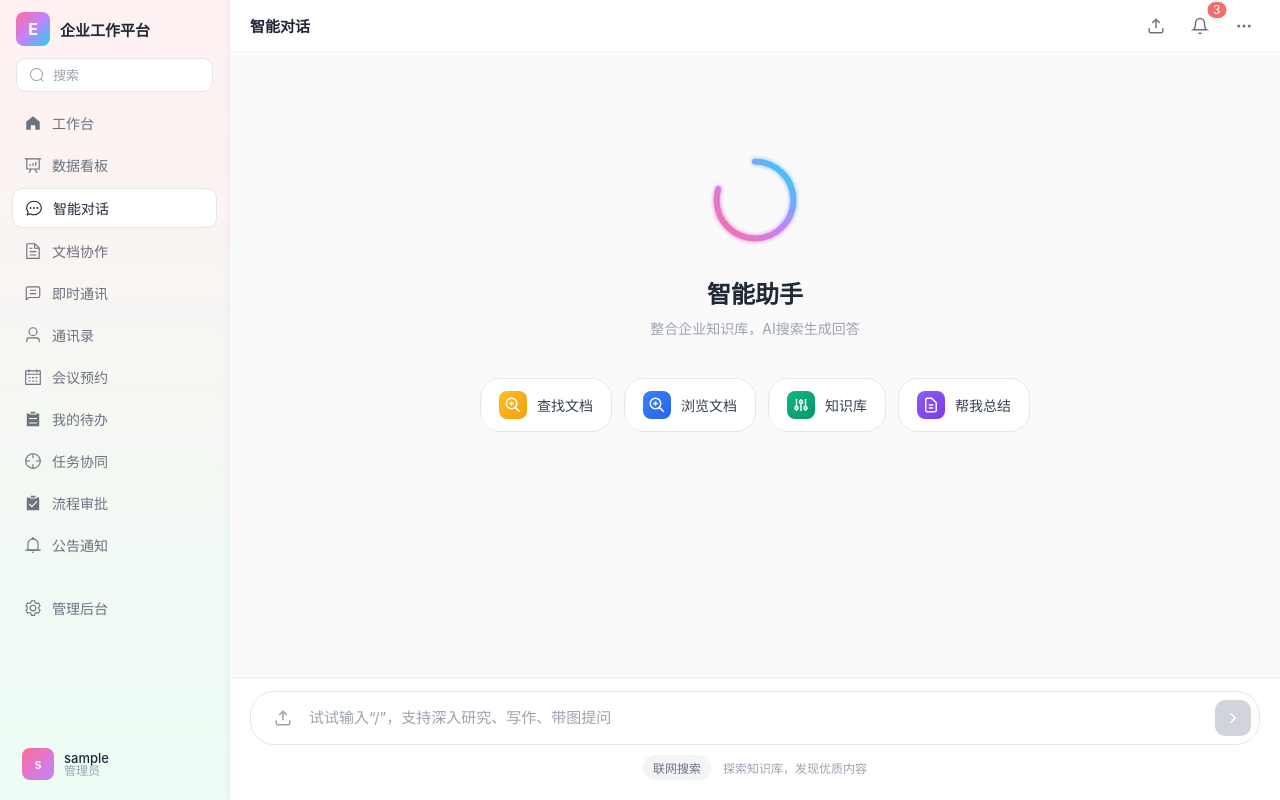
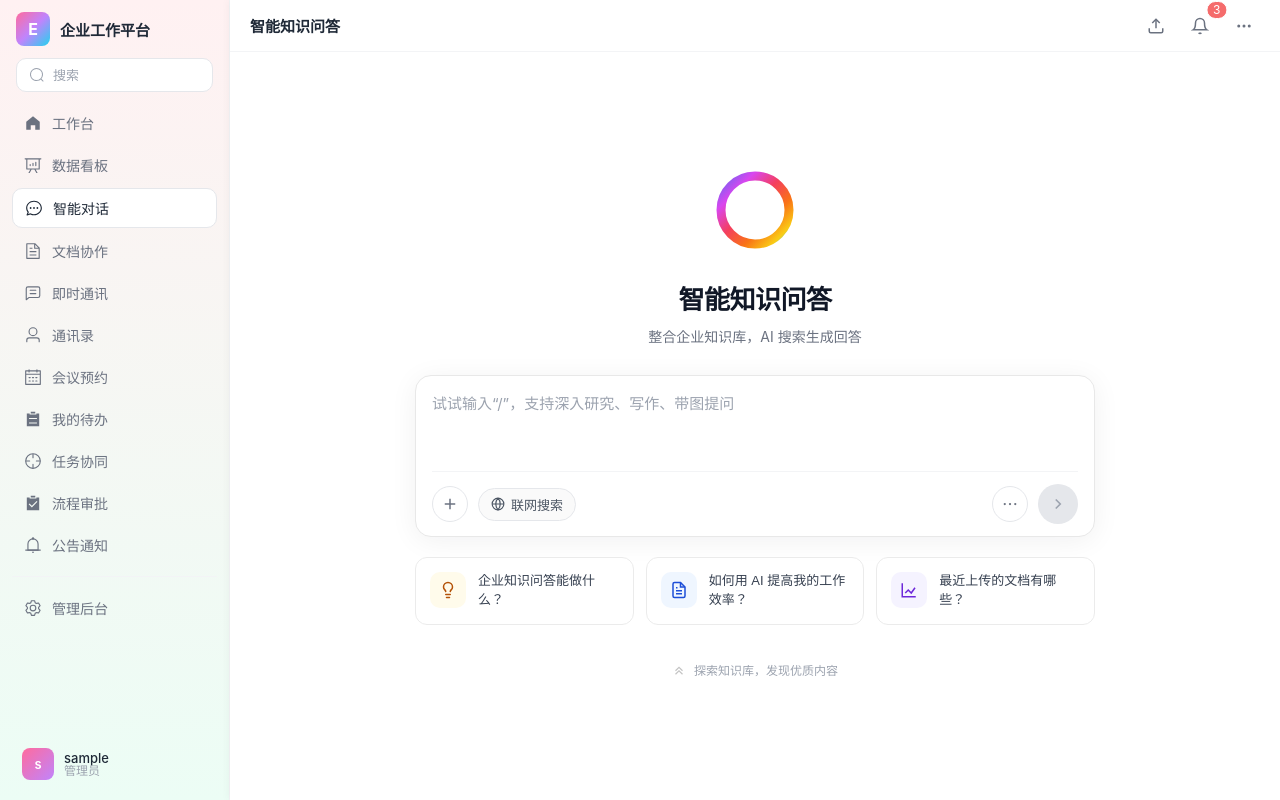
Before and after one commit to ZjlShenshiqing/EnterpriseKnowledgeWorkspace, a Vue app in the folder enterprise-web/: page /chat in a window 1280 px wide. Built offline with nearby package versions, Linux system fonts and the light colour scheme; sample sign-in values are in the browser's storage.

Commit message:
style: 智能助手页面优化

```diff
--- a/enterprise-web/src/layouts/MainLayout.vue
+++ b/enterprise-web/src/layouts/MainLayout.vue
@@ -114,7 +114,7 @@ const mainContentWrapStyle = computed(() => {
       minHeight: '0',
       overflow: 'hidden',
       padding: '0',
-      background: '#fafafa',
+      background: '#fff',
       display: 'flex',
       flexDirection: 'column',
     }
--- a/enterprise-web/src/pages/Chat.vue
+++ b/enterprise-web/src/pages/Chat.vue
@@ -1,49 +1,99 @@
 <template>
   <div class="chat-fullpage">
     <!-- Messages Area -->
-    <div class="messages-container" ref="box">
-      <!-- Empty State -->
-      <div v-if="!messages.length" class="empty-state">
-        <div class="empty-logo">
-          <svg width="96" height="96" viewBox="0 0 100 100" fill="none">
+    <div
+      class="messages-container"
+      ref="box"
+      :class="{ 'messages-container--landing': !messages.length }"
+    >
+      <!-- 飞书式落地：白底居中 + 大输入卡 + 推荐问 -->
+      <div v-if="!messages.length" class="chat-landing">
+        <div class="feishu-logo-ring" aria-hidden="true">
+          <svg width="88" height="88" viewBox="0 0 88 88" fill="none" xmlns="http://www.w3.org/2000/svg">
             <defs>
-              <linearGradient id="emptyLogoGradient" x1="0%" y1="0%" x2="100%" y2="100%">
-                <stop offset="0%" style="stop-color:#ff6b9d"/>
-                <stop offset="50%" style="stop-color:#c084fc"/>
-                <stop offset="100%" style="stop-color:#22d3ee"/>
+              <linearGradient id="chatRingGrad" x1="0%" y1="0%" x2="100%" y2="100%">
+                <stop offset="0%" stop-color="#6366f1"/>
+                <stop offset="22%" stop-color="#d946ef"/>
+                <stop offset="45%" stop-color="#f43f5e"/>
+                <stop offset="68%" stop-color="#f97316"/>
+                <stop offset="88%" stop-color="#facc15"/>
+                <stop offset="100%" stop-color="#22d3ee"/>
               </linearGradient>
-              <filter id="logoGlow">
-                <feGaussianBlur stdDeviation="2" result="coloredBlur"/>
-                <feMerge>
-                  <feMergeNode in="coloredBlur"/>
-                  <feMergeNode in="SourceGraphic"/>
-                </feMerge>
-              </filter>
             </defs>
-            <circle cx="50" cy="50" r="40" fill="none" stroke="url(#emptyLogoGradient)" stroke-width="6" stroke-linecap="round" stroke-dasharray="200 200" transform="rotate(-90 50 50)" filter="url(#logoGlow)">
-              <animateTransform attributeName="transform" type="rotate" from="-90 50 50" to="270 50 50" dur="3s" repeatCount="indefinite"/>
-              <animate attributeName="stroke-dashoffset" from="0" to="-400" dur="3s" repeatCount="indefinite"/>
-            </circle>
+            <circle cx="44" cy="44" r="34" fill="none" stroke="url(#chatRingGrad)" stroke-width="9" stroke-linecap="round"/>
           </svg>
         </div>
-        <div class="empty-title">智能助手</div>
-        <div class="empty-subtitle">整合企业知识库，AI搜索生成回答</div>
 
-        <div class="quick-actions">
-          <div
-            v-for="(action, index) in quickActions"
-            :key="action.label"
-            class="quick-action-card"
-            :style="{ animationDelay: `${index * 0.1}s` }"
-            @click="sendQuick(action.text)"
+        <h1 class="chat-landing-title">智能知识问答</h1>
+        <p class="chat-landing-sub">整合企业知识库，AI 搜索生成回答</p>
+
+        <div class="composer-card">
+          <textarea
+            v-model="input"
+            class="composer-textarea"
+            placeholder="试试输入“/”，支持深入研究、写作、带图提问"
+            @keydown.enter.exact.prevent="send"
+            :disabled="sending"
+            rows="3"
+            ref="textarea"
+            @input="autoResize"
+          />
+          <div class="composer-bar">
+            <div class="composer-bar-left">
+              <button type="button" class="btn-icon-circle" title="添加（即将支持）" @click.prevent>
+                <svg width="18" height="18" viewBox="0 0 24 24" fill="none" stroke="currentColor" stroke-width="2">
+                  <line x1="12" y1="5" x2="12" y2="19"/><line x1="5" y1="12" x2="19" y2="12"/>
+                </svg>
+              </button>
+              <span class="pill-web">
+                <svg width="14" height="14" viewBox="0 0 24 24" fill="none" stroke="currentColor" stroke-width="2">
+                  <circle cx="12" cy="12" r="10"/><path d="M2 12h20M12 2a15 15 0 0 1 0 20 15 15 0 0 1 0-20"/>
+                </svg>
+                联网搜索
+              </span>
+            </div>
+            <div class="composer-bar-right">
+              <button type="button" class="btn-icon-circle" title="更多" @click.prevent>
+                <svg width="18" height="18" viewBox="0 0 24 24" fill="currentColor">
+                  <circle cx="5" cy="12" r="1.5"/><circle cx="12" cy="12" r="1.5"/><circle cx="19" cy="12" r="1.5"/>
+                </svg>
+              </button>
+              <button
+                type="button"
+                class="send-btn-circle"
+                :disabled="sending || !input.trim()"
+                @click="send"
               >
-            <div class="quick-action-icon" :style="{ background: action.color }">
-              <svg width="18" height="18" viewBox="0 0 24 24" fill="none" stroke="currentColor" stroke-width="2">
-                <path :d="action.icon"/>
+                <svg v-if="!sending" width="18" height="18" viewBox="0 0 24 24" fill="none" stroke="currentColor" stroke-width="2.2">
+                  <polyline points="9 18 15 12 9 6"/>
                 </svg>
+                <span v-else class="send-btn-dots send-btn-dots--on-light" aria-hidden="true">
+                  <span></span><span></span><span></span>
+                </span>
+              </button>
             </div>
-            <span class="quick-action-label">{{ action.label }}</span>
           </div>
+        </div>
+
+        <div class="suggestion-row">
+          <button
+            v-for="(card, index) in suggestionCards"
+            :key="card.text"
+            type="button"
+            class="suggestion-card"
+            :style="{ animationDelay: `${index * 0.06}s` }"
+            @click="sendQuick(card.text)"
+          >
+            <span class="suggestion-card-icon" :class="'suggestion-card-icon--' + card.tone" v-html="card.iconSvg"></span>
+            <span class="suggestion-card-text">{{ card.text }}</span>
+          </button>
+        </div>
+
+        <div class="landing-footer">
+          <svg class="landing-footer-icon" width="14" height="14" viewBox="0 0 24 24" fill="none" stroke="currentColor" stroke-width="2">
+            <polyline points="18 15 12 9 6 15"/><polyline points="18 21 12 15 6 21"/>
+          </svg>
+          <span>探索知识库，发现优质内容</span>
         </div>
       </div>
 
@@ -92,44 +142,54 @@
       <div ref="bottom" />
     </div>
 
-    <!-- Input Area -->
-    <div class="input-area">
-      <div class="input-wrapper">
-        <button class="input-btn" title="上传文件">
-          <svg width="18" height="18" viewBox="0 0 24 24" fill="none" stroke="currentColor" stroke-width="2">
-            <path d="M21 15v4a2 2 0 0 1-2 2H5a2 2 0 0 1-2-2v-4"/>
-            <polyline points="17 8 12 3 7 8"/>
-            <line x1="12" y1="3" x2="12" y2="15"/>
-          </svg>
-        </button>
+    <!-- 对话中：底部同款大圆角输入卡 -->
+    <div v-if="messages.length" class="input-area input-area--thread">
+      <div class="composer-card composer-card--thread">
         <textarea
           v-model="input"
+          class="composer-textarea composer-textarea--thread"
           placeholder="试试输入“/”，支持深入研究、写作、带图提问"
           @keydown.enter.exact.prevent="send"
           :disabled="sending"
           rows="1"
           ref="textarea"
-          class="message-input"
           @input="autoResize"
         />
+        <div class="composer-bar">
+          <div class="composer-bar-left">
+            <button type="button" class="btn-icon-circle" title="添加（即将支持）" @click.prevent>
+              <svg width="18" height="18" viewBox="0 0 24 24" fill="none" stroke="currentColor" stroke-width="2">
+                <line x1="12" y1="5" x2="12" y2="19"/><line x1="5" y1="12" x2="19" y2="12"/>
+              </svg>
+            </button>
+            <span class="pill-web">
+              <svg width="14" height="14" viewBox="0 0 24 24" fill="none" stroke="currentColor" stroke-width="2">
+                <circle cx="12" cy="12" r="10"/><path d="M2 12h20M12 2a15 15 0 0 1 0 20 15 15 0 0 1 0-20"/>
+              </svg>
+              联网搜索
+            </span>
+          </div>
+          <div class="composer-bar-right">
+            <button type="button" class="btn-icon-circle" title="更多" @click.prevent>
+              <svg width="18" height="18" viewBox="0 0 24 24" fill="currentColor">
+                <circle cx="5" cy="12" r="1.5"/><circle cx="12" cy="12" r="1.5"/><circle cx="19" cy="12" r="1.5"/>
+              </svg>
+            </button>
             <button
+              type="button"
+              class="send-btn-circle"
+              :disabled="sending || !input.trim()"
               @click="send"
-          :disabled="sending || !input.trim()"
-          class="send-btn"
             >
-          <svg v-if="!sending" width="18" height="18" viewBox="0 0 24 24" fill="none" stroke="currentColor" stroke-width="2">
+              <svg v-if="!sending" width="18" height="18" viewBox="0 0 24 24" fill="none" stroke="currentColor" stroke-width="2.2">
                 <polyline points="9 18 15 12 9 6"/>
               </svg>
-          <svg v-else width="18" height="18" viewBox="0 0 24 24" fill="none" class="send-loading">
-            <circle cx="12" cy="12" r="10" stroke="currentColor" stroke-width="2" stroke-linecap="round" stroke-dasharray="16 8"/>
-          </svg>
+              <span v-else class="send-btn-dots send-btn-dots--on-light" aria-hidden="true">
+                <span></span><span></span><span></span>
+              </span>
             </button>
           </div>
-      <div class="input-footer">
-        <div class="footer-tags">
-          <span class="footer-tag">联网搜索</span>
         </div>
-        <span class="footer-text">探索知识库，发现优质内容</span>
       </div>
     </div>
   </div>
@@ -146,11 +206,25 @@ const box = ref(null)
 const bottom = ref(null)
 const textarea = ref(null)
 
-const quickActions = [
-  { label: '查找文档', text: '帮我找关于微服务架构的文档', icon: 'M21 21l-6-6m2-5a7 7 0 11-14 0 7 7 0 0114 0zM10 7v3m0 0v3m0-3h3m-3 0H7', color: 'linear-gradient(135deg, #fbbf24 0%, #f59e0b 100%)' },
-  { label: '浏览文档', text: '最近有哪些文档', icon: 'M21 21l-6-6m2-5a7 7 0 11-14 0 7 7 0 0114 0zM10 7v3m0 0v3m0-3h3m-3 0H7', color: 'linear-gradient(135deg, #3b82f6 0%, #2563eb 100%)' },
-  { label: '知识库', text: '有哪些知识库', icon: 'M12 6V4m0 2a2 2 0 100 4m0-4a2 2 0 110 4m-6 8a2 2 0 100-4m0 4a2 2 0 110-4m0 4v2m0-6V4m6 6v10m6-2a2 2 0 100-4m0 4a2 2 0 110-4m0 4v2m0-6V4', color: 'linear-gradient(135deg, #10b981 0%, #059669 100%)' },
-  { label: '帮我总结', text: '帮我总结最近上传的文档', icon: 'M9 12h6m-6 4h6m2 5H7a2 2 0 01-2-2V5a2 2 0 012-2h5.586a1 1 0 01.707.293l5.414 5.414a1 1 0 01.293.707V19a2 2 0 01-2 2z', color: 'linear-gradient(135deg, #8b5cf6 0%, #7c3aed 100%)' },
+const suggestionCards = [
+  {
+    text: '企业知识问答能做什么？',
+    tone: 'amber',
+    iconSvg:
+      '<svg width="18" height="18" viewBox="0 0 24 24" fill="none" stroke="currentColor" stroke-width="2" stroke-linecap="round"><path d="M15 14c.2-1 .7-1.7 1.5-2.5 1-.9 1.5-2.2 1.5-3.5A6 6 0 0 0 6 8c0 1 .2 2.2 1.5 3.5.7.7 1.3 1.5 1.5 2.5"/><path d="M9 18h6"/><path d="M10 22h4"/></svg>',
+  },
+  {
+    text: '如何用 AI 提高我的工作效率？',
+    tone: 'blue',
+    iconSvg:
+      '<svg width="18" height="18" viewBox="0 0 24 24" fill="none" stroke="currentColor" stroke-width="2"><path d="M14 2H6a2 2 0 0 0-2 2v16a2 2 0 0 0 2 2h12a2 2 0 0 0 2-2V8z"/><path d="M14 2v6h6M16 13H8M16 17H8M10 9H8"/></svg>',
+  },
+  {
+    text: '最近上传的文档有哪些？',
+    tone: 'violet',
+    iconSvg:
+      '<svg width="18" height="18" viewBox="0 0 24 24" fill="none" stroke="currentColor" stroke-width="2"><path d="M3 3v18h18"/><path d="M7 16l4-4 4 4 5-7"/></svg>',
+  },
 ]
 
 function sendQuick(q) {
@@ -258,56 +332,206 @@ async function send() {
   background: #fafafa;
 }
 
-.empty-state {
+.messages-container--landing {
+  display: flex;
+  flex-direction: column;
+  align-items: stretch;
+  justify-content: center;
+  padding: 20px 24px 40px;
+  background: #fff;
+}
+
+.chat-landing {
+  width: 100%;
+  max-width: 680px;
+  margin: 0 auto;
   display: flex;
   flex-direction: column;
   align-items: center;
-  justify-content: center;
-  padding: 80px 20px;
 }
 
-.empty-logo {
-  margin-bottom: 24px;
+.feishu-logo-ring {
+  margin: 12px 0 4px;
+  flex-shrink: 0;
 }
 
-.empty-title {
-  font-size: 24px;
+.chat-landing-title {
+  font-size: 26px;
   font-weight: 600;
-  color: #1f2937;
-  margin-bottom: 8px;
+  color: #111827;
+  letter-spacing: -0.02em;
+  margin: 18px 0 10px;
+  text-align: center;
 }
 
-.empty-subtitle {
+.chat-landing-sub {
   font-size: 14px;
-  color: #9ca3af;
-  margin-bottom: 40px;
+  line-height: 1.5;
+  color: #6b7280;
+  text-align: center;
+  margin-bottom: 28px;
+  max-width: 420px;
 }
 
-.quick-actions {
-  display: flex;
-  gap: 12px;
-  flex-wrap: wrap;
-  justify-content: center;
+.composer-card {
+  width: 100%;
+  background: #fff;
+  border: 1px solid #e8e8e8;
+  border-radius: 16px;
+  box-shadow: 0 4px 28px rgba(15, 23, 42, 0.06);
+  padding: 16px 16px 12px;
+  transition: border-color 0.2s ease, box-shadow 0.2s ease;
 }
 
-.quick-action-card {
+.composer-card:focus-within {
+  border-color: #ddd6fe;
+  box-shadow: 0 6px 32px rgba(124, 58, 237, 0.08);
+}
+
+.composer-card--thread {
+  box-shadow: 0 2px 16px rgba(15, 23, 42, 0.05);
+}
+
+.composer-textarea {
+  width: 100%;
+  border: none;
+  outline: none;
+  resize: none;
+  font-size: 15px;
+  line-height: 1.55;
+  color: #1f2937;
+  font-family: inherit;
+  min-height: 72px;
+  max-height: 200px;
+  background: transparent;
+}
+
+.composer-textarea::placeholder {
+  color: #9ca3af;
+}
+
+.composer-textarea:disabled {
+  opacity: 0.65;
+  cursor: not-allowed;
+}
+
+.composer-textarea--thread {
+  min-height: 44px;
+  max-height: 160px;
+}
+
+.composer-bar {
+  display: flex;
+  align-items: center;
+  justify-content: space-between;
+  margin-top: 4px;
+  padding-top: 12px;
+  border-top: 1px solid #f3f4f6;
+}
+
+.composer-bar-left,
+.composer-bar-right {
   display: flex;
   align-items: center;
   gap: 10px;
-  padding: 12px 18px;
+}
+
+.btn-icon-circle {
+  width: 36px;
+  height: 36px;
+  border-radius: 50%;
+  border: 1px solid #e5e7eb;
   background: #fff;
+  color: #6b7280;
+  display: inline-flex;
+  align-items: center;
+  justify-content: center;
+  cursor: pointer;
+  transition: background 0.15s ease, border-color 0.15s ease, color 0.15s ease;
+}
+
+.btn-icon-circle:hover {
+  background: #f9fafb;
+  border-color: #d1d5db;
+  color: #374151;
+}
+
+.pill-web {
+  display: inline-flex;
+  align-items: center;
+  gap: 6px;
+  padding: 6px 12px;
+  border-radius: 20px;
   border: 1px solid #e5e7eb;
-  border-radius: 20px;
+  background: #fafafa;
+  font-size: 13px;
+  color: #4b5563;
+  user-select: none;
+}
+
+.send-btn-circle {
+  width: 40px;
+  height: 40px;
+  border-radius: 50%;
+  border: none;
+  background: linear-gradient(135deg, #6366f1 0%, #a855f7 45%, #ec4899 100%);
+  color: #fff;
+  display: inline-flex;
+  align-items: center;
+  justify-content: center;
   cursor: pointer;
-  transition: all 0.25s ease;
-  animation: slideUp 0.4s ease forwards;
+  flex-shrink: 0;
+  transition: transform 0.15s ease, opacity 0.15s ease;
+}
+
+.send-btn-circle:hover:not(:disabled) {
+  transform: scale(1.04);
+}
+
+.send-btn-circle:disabled {
+  background: #e5e7eb;
+  color: #9ca3af;
+  cursor: not-allowed;
+  transform: none;
+}
+
+.send-btn-dots--on-light > span {
+  background: #6b7280;
+}
+
+.suggestion-row {
+  width: 100%;
+  display: grid;
+  grid-template-columns: repeat(3, 1fr);
+  gap: 12px;
+  margin-top: 20px;
+}
+
+@media (max-width: 720px) {
+  .suggestion-row {
+    grid-template-columns: 1fr;
+  }
+}
+
+.suggestion-card {
+  display: flex;
+  align-items: flex-start;
+  gap: 12px;
+  padding: 14px 14px;
+  text-align: left;
+  border: 1px solid #ebebeb;
+  border-radius: 12px;
+  background: #fff;
+  cursor: pointer;
+  transition: background 0.15s ease, border-color 0.15s ease, box-shadow 0.15s ease;
+  animation: suggestionFade 0.45s ease forwards;
   opacity: 0;
 }
 
-@keyframes slideUp {
+@keyframes suggestionFade {
   from {
     opacity: 0;
-    transform: translateY(20px);
+    transform: translateY(8px);
   }
   to {
     opacity: 1;
@@ -315,27 +539,77 @@ async function send() {
   }
 }
 
-.quick-action-card:hover {
-  border-color: #d1d5db;
-  background: #f9fafb;
-  transform: translateY(-2px);
+.suggestion-card:hover {
+  background: #fafafa;
+  border-color: #e0e0e0;
+  box-shadow: 0 2px 10px rgba(0, 0, 0, 0.04);
 }
 
-.quick-action-icon {
-  width: 28px;
-  height: 28px;
-  border-radius: 8px;
+.suggestion-card-icon {
+  flex-shrink: 0;
+  width: 36px;
+  height: 36px;
+  border-radius: 10px;
   display: flex;
   align-items: center;
   justify-content: center;
-  color: #fff;
+  color: #4b5563;
+}
+
+.suggestion-card-icon svg {
+  display: block;
+}
+
+.suggestion-card-icon--amber {
+  background: #fffbeb;
+  color: #b45309;
+}
+
+.suggestion-card-icon--blue {
+  background: #eff6ff;
+  color: #1d4ed8;
+}
+
+.suggestion-card-icon--violet {
+  background: #f5f3ff;
+  color: #6d28d9;
+}
+
+.suggestion-card-text {
+  font-size: 13px;
+  line-height: 1.45;
+  color: #374151;
+}
+
+.landing-footer {
+  margin-top: 36px;
+  display: flex;
+  align-items: center;
+  justify-content: center;
+  gap: 8px;
+  font-size: 12px;
+  color: #9ca3af;
+}
+
+.landing-footer-icon {
+  color: #c4c4c4;
   flex-shrink: 0;
 }
 
-.quick-action-label {
-  font-size: 14px;
-  color: #374151;
-  font-weight: 500;
+/* 对话线程底部输入区 */
+.input-area {
+  flex-shrink: 0;
+}
+
+.input-area--thread {
+  padding: 12px 20px 20px;
+  background: #fafafa;
+  border-top: 1px solid #f0f0f0;
+}
+
+.input-area--thread .composer-card--thread {
+  max-width: min(720px, 100%);
+  margin: 0 auto;
 }
 
 /* Message Wrapper */
@@ -426,130 +700,40 @@ async function send() {
   30% { transform: translateY(-4px); opacity: 1; }
 }
 
-/* Input Area */
-.input-area {
-  padding: 12px 20px 20px;
-  background: #fff;
-  border-top: 1px solid #f3f4f6;
-  flex-shrink: 0;
+.send-btn-dots {
+  display: inline-flex;
+  align-items: center;
+  justify-content: center;
+  gap: 3px;
+  width: 18px;
+  height: 18px;
 }
 
-.input-wrapper {
-  display: flex;
-  align-items: center;
-  gap: 8px;
-  padding: 8px 8px 8px 14px;
+.send-btn-dots > span {
+  width: 4px;
+  height: 4px;
+  border-radius: 50%;
   background: #fff;
-  border: 1px solid #e5e7eb;
-  border-radius: 24px;
-  transition: all 0.2s ease;
+  animation: sendDotBounce 0.85s ease-in-out infinite;
 }
 
-.input-wrapper:focus-within {
-  border-color: #c084fc;
-  box-shadow: 0 0 0 3px rgba(192, 132, 252, 0.1);
+.send-btn-dots > span:nth-child(2) {
+  animation-delay: 0.14s;
 }
 
-.input-btn {
-  width: 36px;
-  height: 36px;
-  border-radius: 10px;
-  border: none;
-  background: transparent;
-  color: #9ca3af;
-  cursor: pointer;
-  display: flex;
-  align-items: center;
-  justify-content: center;
-  transition: all 0.2s ease;
-  flex-shrink: 0;
+.send-btn-dots > span:nth-child(3) {
+  animation-delay: 0.28s;
 }
 
-.input-btn:hover {
-  background: #f3f4f6;
-  color: #6b7280;
+@keyframes sendDotBounce {
+  0%, 70%, 100% {
+    transform: translateY(0);
+    opacity: 0.55;
   }
-
-.message-input {
-  flex: 1;
-  border: none;
-  outline: none;
-  resize: none;
-  font-size: 15px;
-  line-height: 24px;
-  max-height: 160px;
-  background: transparent;
-  font-family: inherit;
-  color: #374151;
-  padding: 6px 0;
+  35% {
+    transform: translateY(-5px);
+    opacity: 1;
   }
-
-.message-input::placeholder {
-  color: #9ca3af;
-}
-
-.message-input:disabled {
-  opacity: 0.6;
-  cursor: not-allowed;
-}
-
-.send-btn {
-  width: 36px;
-  height: 36px;
-  border-radius: 10px;
-  border: none;
-  background: linear-gradient(135deg, #ff6b9d 0%, #c084fc 100%);
-  color: #fff;
-  cursor: pointer;
-  display: flex;
-  align-items: center;
-  justify-content: center;
-  transition: all 0.2s ease;
-  flex-shrink: 0;
-}
-
-.send-btn:hover:not(:disabled) {
-  transform: scale(1.05);
-}
-
-.send-btn:disabled {
-  background: #d1d5db;
-  cursor: not-allowed;
-}
-
-.send-loading {
-  animation: spin 1s linear infinite;
-}
-
-@keyframes spin {
-  from { transform: rotate(0deg); }
-  to { transform: rotate(360deg); }
-}
-
-.input-footer {
-  display: flex;
-  align-items: center;
-  justify-content: center;
-  gap: 12px;
-  margin-top: 10px;
-}
-
-.footer-tags {
-  display: flex;
-  gap: 8px;
-}
-
-.footer-tag {
-  padding: 4px 10px;
-  background: #f3f4f6;
-  border-radius: 12px;
-  font-size: 12px;
-  color: #6b7280;
-}
-
-.footer-text {
-  font-size: 12px;
-  color: #9ca3af;
 }
 
 /* Scrollbar */
--- a/enterprise-web/src/router/index.js
+++ b/enterprise-web/src/router/index.js
@@ -15,7 +15,7 @@ const routes = [
     meta: { requiresAuth: true },
     children: [
       { path: '', name: 'Dashboard', component: () => import('../pages/Dashboard.vue'), meta: { title: '工作台' } },
-      { path: 'chat', name: 'Chat', component: () => import('../pages/Chat.vue'), meta: { title: '智能对话' } },
+      { path: 'chat', name: 'Chat', component: () => import('../pages/Chat.vue'), meta: { title: '智能知识问答' } },
       { path: 'documents', name: 'Documents', component: () => import('../pages/Documents.vue'), meta: { title: '文档协作' } },
       { path: 'chats', name: 'Chats', component: () => import('../pages/Chats.vue'), meta: { title: '即时通讯' } },
       { path: 'contacts', name: 'Contacts', component: () => import('../pages/Contacts.vue'), meta: { title: '通讯录' } },
--- a/enterprise-web/vite.config.js
+++ b/enterprise-web/vite.config.js
@@ -7,7 +7,7 @@ export default defineConfig({
     port: 5173,
     proxy: {
       '/api/workbench': 'http://localhost:8084',
-      '/api/kb': 'http://localhost:8081',
+      '/api/kb': 'http://localhost:8083',
       '/api/auth': 'http://localhost:8090',
       '/api': 'http://localhost:8090',
       '/mcp': 'http://localhost:8083',
```
Lines whose indentation alone changed are shown as unchanged.
